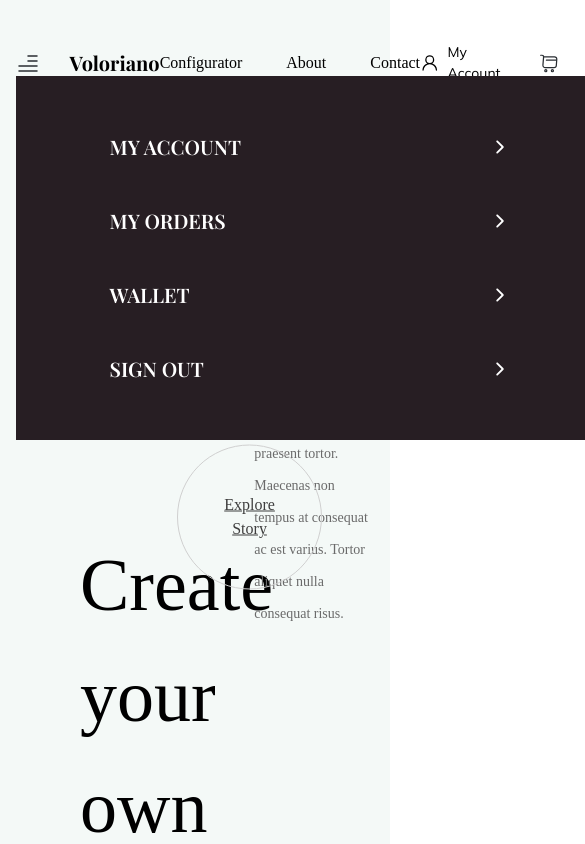
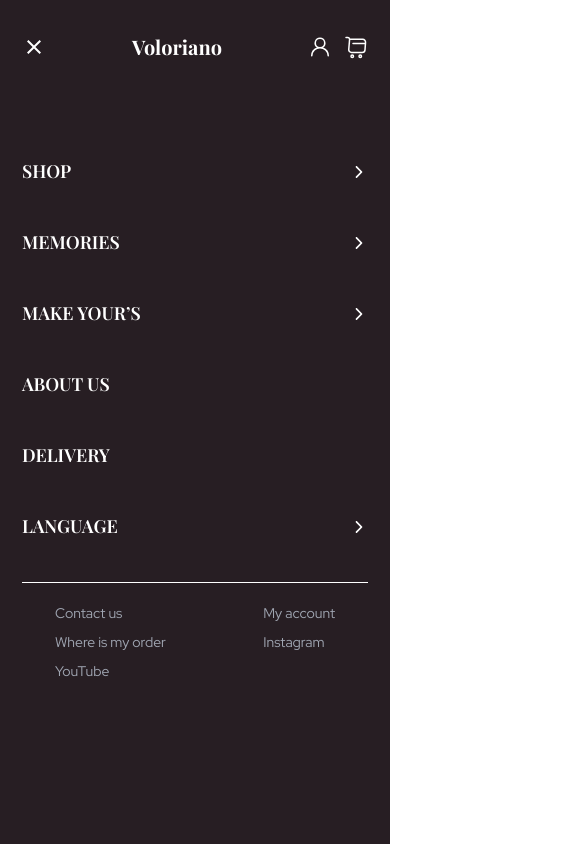
Before and after one commit to codeBender01/Valoriano, a React (Vite) app: page / in a window 390 px wide. Both pictures are taken after a click on the icon 27 px from the left and 63 px from the top of the page. Shown: the top 844 px of the page, 585 px wide, since content can reach past the window. Built offline with nearby package versions, Linux system fonts and the light colour scheme; a web font is replaced by a local one.

Commit message:
Added responsiveness for Home and Header

```diff
--- a/index.html
+++ b/index.html
@@ -3,7 +3,7 @@
   <head>
     <meta charset="UTF-8" />
     <meta name="viewport" content="width=device-width, initial-scale=1.0" />
-    <title>Vite + React + TS</title>
+    <title>Voloriano</title>
   </head>
   <body>
     <div id="root"></div>
--- a/src/components/Header.tsx
+++ b/src/components/Header.tsx
@@ -73,7 +73,7 @@ const Header: FC = () => {
             <HeaderMenu open={menuOpen} setOpen={setMenuOpen} />
           </div>
           <h1
-            className="text-md2 font-play font-bold cursor-pointer"
+            className="text-md2 font-play font-bold cursor-pointer hidden md:block"
             style={{
               color: colors.textColor,
             }}
@@ -83,7 +83,17 @@ const Header: FC = () => {
           </h1>
         </div>
 
-        <nav className="flex gap-11 items-center">
+        <h1
+          className="text-md2 font-play font-bold cursor-pointer block md:hidden"
+          style={{
+            color: colors.textColor,
+          }}
+          onClick={() => navigate("/")}
+        >
+          Voloriano
+        </h1>
+
+        <nav className="gap-11 items-center hidden md:flex">
           {nav.map((n) => {
             return (
               <div
@@ -102,7 +112,7 @@ const Header: FC = () => {
         <div className="flex gap-[30px] items-center">
           <div
             onClick={() => navigate("/my-account")}
-            className="font-mulish text-sm flex items-center gap-2 cursor-pointer hover:opacity-85 duration-100"
+            className="font-mulish text-sm items-center gap-2 cursor-pointer hover:opacity-85 duration-100 hidden md:flex"
             style={{
               color: colors.textColor,
             }}
--- a/src/components/HeaderMenu.tsx
+++ b/src/components/HeaderMenu.tsx
@@ -1,7 +1,10 @@
 import { FC, Dispatch, SetStateAction } from "react";
 import { useNavigate } from "react-router-dom";
 
-import { IoIosArrowForward } from "react-icons/io";
+import { IoIosArrowForward, IoMdClose } from "react-icons/io";
+import { GoPerson } from "react-icons/go";
+
+import Cart from "../svgs/Cart";
 
 interface HeaderMenuProps {
   open: boolean;
@@ -27,18 +30,68 @@ const pages = [
   },
 ];
 
+const responsivePages = [
+  {
+    name: "Shop",
+    path: "/shop",
+    isArrow: true,
+  },
+  {
+    name: "Memories",
+    path: "/memories",
+    isArrow: true,
+  },
+  {
+    name: "Make your’s",
+    path: "/make-yours",
+    isArrow: true,
+  },
+  {
+    name: "about us",
+    path: "/about-us",
+  },
+  {
+    name: "Delivery",
+    path: "/delivery",
+  },
+  {
+    name: "Language",
+    path: "/language",
+    isArrow: true,
+  },
+];
+
 const HeaderMenu: FC<HeaderMenuProps> = ({ open, setOpen }) => {
   const navigate = useNavigate();
 
   return (
     <div
-      className={`bg-brown px-[94px] py-[44px] absolute ${
+      className={`bg-brown px-[22px] py-8 md:px-[94px] md:py-[44px] fixed top-0 left-0 w-[100%] h-[100vh] md:absolute md:w-auto md:top-auto md:h-auto ${
         open
           ? "animate-fade-in opacity-100 visible"
-          : "animate-fade-out opacity-0 collapse"
+          : "animate-fade-out opacity-0 invisible"
       }`}
     >
-      <ul className="w-[400px] flex flex-col gap-[20px]">
+      <div className="md:hidden flex items-center justify-between cursor-pointer">
+        <div className="text-md3 text-white" onClick={() => setOpen(false)}>
+          <IoMdClose />
+        </div>
+        <h1
+          className="text-md2 text-white font-play font-bold cursor-pointer block md:hidden"
+          onClick={() => navigate("/")}
+        >
+          Voloriano
+        </h1>
+        <div className="text-white text-md3 flex items-center gap-3">
+          <div>
+            <GoPerson />
+          </div>
+          <div>
+            <Cart stroke="#fff" />
+          </div>
+        </div>
+      </div>
+      <ul className="w-[400px] hidden md:flex flex-col gap-[20px]">
         {pages.map((p) => {
           return (
             <li
@@ -55,6 +108,48 @@ const HeaderMenu: FC<HeaderMenuProps> = ({ open, setOpen }) => {
           );
         })}
       </ul>
+
+      <ul className="w-[100%] mt-[84px] flex md:hidden flex-col gap-[20px]">
+        {responsivePages.map((p) => {
+          return (
+            <li
+              key={p.name}
+              onClick={() => {
+                setOpen(false);
+                navigate(p.path);
+              }}
+              className="flex justify-between items-center uppercase text-white font-semibold font-play text-md cursor-pointer hover:mx-[4px] hover:opacity-80 duration-200 py-[12px]"
+            >
+              {p.name}
+              {p.isArrow && <IoIosArrowForward />}
+            </li>
+          );
+        })}
+      </ul>
+
+      <div className="h-[1px] w-[100%] bg-white mt-[30px] md:hidden"></div>
+
+      <div className="px-[33px] mt-[20px] flex justify-between md:hidden">
+        <ul className="flex flex-col gap-2">
+          <li className="font-red text-sm text-grayHeaderMenu font-normal cursor-pointer hover:opacity-80 duration-150">
+            Contact us
+          </li>
+          <li className="font-red text-sm text-grayHeaderMenu font-normal cursor-pointer hover:opacity-80 duration-150">
+            Where is my order
+          </li>
+          <li className="font-red text-sm text-grayHeaderMenu font-normal cursor-pointer hover:opacity-80 duration-150">
+            YouTube
+          </li>
+        </ul>
+        <ul className="flex flex-col gap-2">
+          <li className="font-red text-sm text-grayHeaderMenu font-normal cursor-pointer hover:opacity-80 duration-150">
+            My account
+          </li>
+          <li className="font-red text-sm text-grayHeaderMenu font-normal cursor-pointer hover:opacity-80 duration-150">
+            Instagram
+          </li>
+        </ul>
+      </div>
     </div>
   );
 };
--- a/src/index.css
+++ b/src/index.css
@@ -17,6 +17,11 @@
   src: url("/fonts/Mulish-VariableFont_wght.ttf") format("truetype");
 }
 
+@font-face {
+  font-family: "Redhat";
+  src: url("/fonts/RedHatDisplay-VariableFont_wght.ttf") format("truetype");
+}
+
 *,
 body {
   font-family: NotoSerif;
--- a/src/pages/Home.tsx
+++ b/src/pages/Home.tsx
@@ -8,11 +8,11 @@ import ring3 from "../assets/ring3.png";
 const Home: FC = () => {
   return (
     <>
-      <div className="flex w-[92%] max-w-[1440px] z-10 mx-auto gap-[50px] relative pt-[100px]">
-        <div className="h-[480px] w-[55%]">
-          <img src={ring1} alt="" className="w-[100%] h-[100%] object-fit" />
+      <div className="flex flex-col items-center w-[92%] max-w-[1440px] z-10 mx-auto gap-[10px] relative pt-[100px] lg:flex-row lg:items-start lg:gap-[50px]">
+        <div className="h-[250px] w-[90%] lg:w-[55%] md:w-[70%] lg:h-[480px]">
+          <img src={ring1} alt="" className="w-[100%] h-[100%] object-cover" />
         </div>
-        <div className="w-[35%] flex flex-col gap-6 mt-[90px]">
+        <div className="w-[100%] flex flex-col gap-6 mt-0 lg:mt-[90px] lg:w-[35%]">
           <h3 className="font-main font-medium text-lg leading-[48px]">
             Our Story
           </h3>
@@ -23,11 +23,11 @@ const Home: FC = () => {
           </p>
         </div>
 
-        <div className="rounded-round flex items-center justify-center absolute translate-y-[-50%] left-[45%] bottom-[-5%] text-default text-center border-borderGray border-[1px] font-medium underline text-textGray w-[145px] h-[145px]">
+        <div className="lg:bottom-[-5%]  lg:left-[45%] md:left-[75%] left-[64%] rounded-round flex items-center justify-center absolute translate-y-[-50%] bottom-[-45%] text-default text-center border-borderGray border-[1px] font-medium underline text-textGray w-[145px] h-[145px]">
           Explore <br /> Story
         </div>
       </div>
-      <div className="w-[96%] bg-beige flex pl-[80px] gap-[130px] items-center">
+      <div className="w-[96%] bg-beige hidden pl-[80px] gap-[130px] items-center lg:flex">
         <div className="w-[55%] flex flex-col gap-[70px] mt-[-100px]">
           <h2 className="font-medium text-black text-[74px]">
             Create your own design
@@ -55,17 +55,48 @@ const Home: FC = () => {
         </div>
       </div>
 
-      <div className="w-[92%] mx-auto mt-[200px] flex items-center justify-between">
-        <div className="rotate-180 w-[55%] h-[500px]">
+      <div className="flex mt-[120px] px-4 md:px-12 items-center lg:hidden">
+        <div className="w-[60%]">
+          <div className="h-[450px] w-[35%] min-w-[208px]">
+            <img src={ring2} alt="" className="object-cover h-[100%]" />
+          </div>
+          <h2 className="font-medium text-black text-lg mt-[-80px]">
+            Create your own design
+          </h2>
+        </div>
+        <div className="font-medium text-default text-nowrap underline cursor-pointer text-textGray hover:opacity-85 duration-150">
+          Create unique one
+        </div>
+      </div>
+
+      <div className="flex flex-col items-end gap-[50px] mt-[42px] lg:hidden">
+        <div className="flex flex-col gap-4 w-[40%]">
+          <div className="font-semibold text-md2 text-black">Gold</div>
+          <p className="font-normal text-black text-sm">
+            Her prevision acuteness had two why intention
+          </p>
+        </div>
+        <div className="flex flex-col gap-4 w-[40%]">
+          <div className="font-semibold text-md2 text-black">Silver</div>
+          <p className="font-normal text-black text-sm">
+            Her prevision acuteness had two why intention
+          </p>
+        </div>
+      </div>
+
+      <div className="w-[92%] mx-auto mt-[200px] flex flex-col lg:flex-row items-center justify-between">
+        <div className="rotate-180 w-[90%] h-[380px] lg:w-[55%] md:h-[500px]">
           <img
             src={bracelet}
             alt=""
-            className="w-[100%] h-[100%] object-cover"
+            className="w-[100%] h-[100%] object-contain lg:object-cover"
           />
         </div>
-        <div className="w-[35%] flex flex-col gap-6">
-          <h4 className="text-xl text-black font-medium">Make engraving</h4>
-          <p className="text-grayP text-sm font-medium leading-8">
+        <div className="lg:w-[35%] w-[90%] flex flex-col items-center pb-8 lg:items-start lg:pb-0 gap-6">
+          <h4 className="text-xl text-black font-medium text-center lg:text-left">
+            Make engraving
+          </h4>
+          <p className="text-grayP text-sm font-medium leading-8 text-center lg:text-left">
             Lorem ipsum dolor sit amet consectetur. Sollicitudin morbi molestie
             at amet praesent tortor. Maecenas non tempus at consequat ac est
             varius. Tortor aliquet nulla consequat risus.
@@ -75,7 +106,7 @@ const Home: FC = () => {
           </button>
         </div>
       </div>
-      <div className="w-[92%] mx-auto mt-[200px] flex items-center justify-between">
+      <div className="w-[92%] mx-auto mt-[200px] hidden items-center justify-between lg:flex">
         <div className="w-[35%] flex flex-col gap-6">
           <h4 className="text-xl text-black font-medium">Additional Heading</h4>
           <p className="text-grayP text-sm font-medium leading-8">
--- a/tailwind.config.js
+++ b/tailwind.config.js
@@ -7,6 +7,7 @@ export default {
       main: "Noto Serif",
       play: "Playfair",
       mulish: "Mulish",
+      red: "Redhat",
     },
     colors: {
       beige: "#F4F9F7",
@@ -23,20 +24,24 @@ export default {
       gold: "#E1AD00",
       silver: "#8C8C8C",
       paleGray: "#CFCFCF",
+      grayHeaderMenu: "#A0A6B2",
     },
     fontSize: {
       xl: "48px",
       lg: "34px",
+      md3: "24px",
       md2: "20px",
+      md: "18px",
       default: "16px",
       sm: "14px",
     },
+    breakpoints: {},
     borderRadius: {
       round: "50%",
     },
     animation: {
-      "fade-in": "fadeIn 0.3s linear",
-      "fade-out": "fadeOut 0.3s linear",
+      "fade-in": "fadeIn 0.3s forwards",
+      "fade-out": "fadeOut 0.3s forwards",
     },
     keyframes: {
       fadeIn: {
```
Also changed, not shown: public/fonts/RedHatDisplay-VariableFont_wght.ttf (added).
